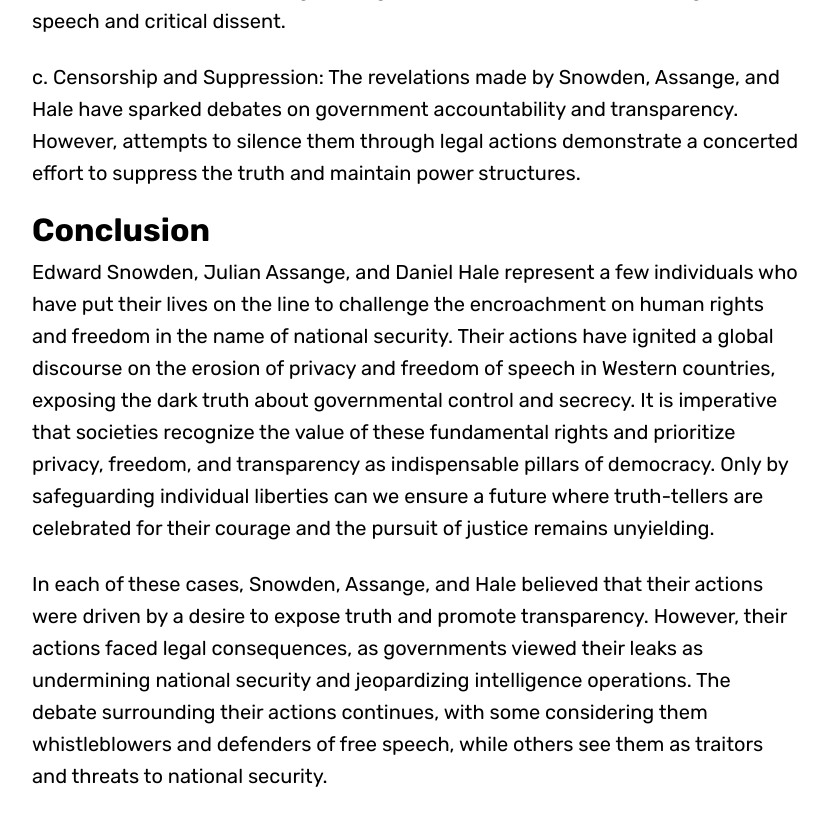
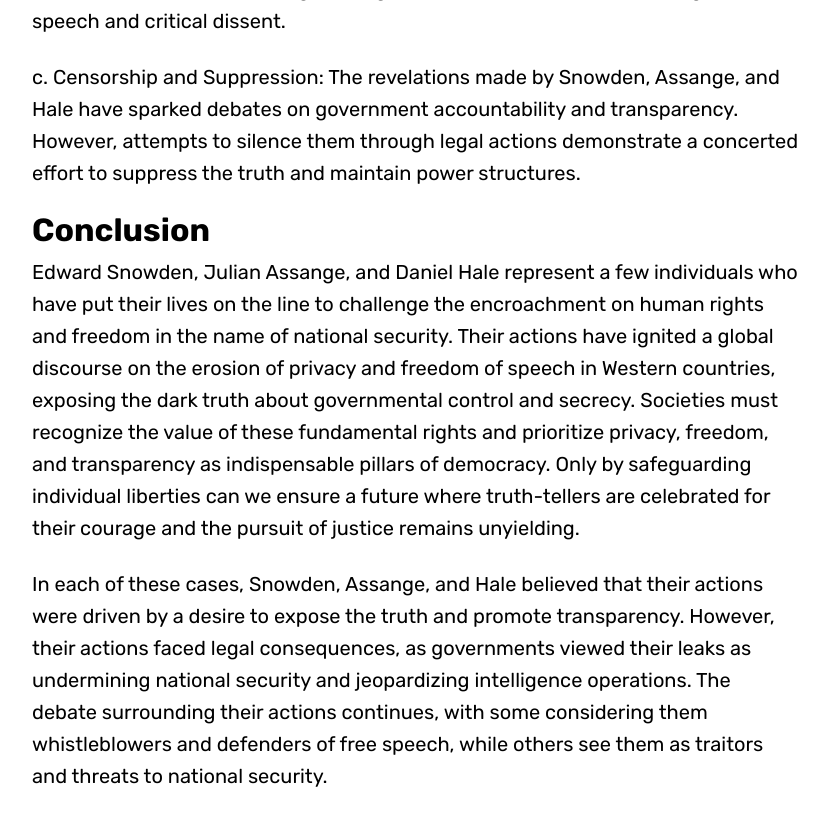
Before and after one commit to blitz0p3rations/blitz0p3rations.github.io, a Jekyll site: the page built from _posts/2020-01-04-Sacrificing-Freedom-for-Humanity-The-Courageous-Struggle-of-Snowden-Assange-and-Daniel-Hale.md, in a window 1280 px wide and 900 px high, scrolled down 4473 px. Shown: the top 826 px of the window, without its empty margins (224-1052 px from the left). Built offline with Jekyll 4.4.1, drawn with Linux system fonts in a browser that asks for light colours; some web fonts are replaced; some of the changed text lies outside the part shown.

Commit message:
Update 2020-01-04-Sacrificing-Freedom-for-Humanity-The-Courageous-Struggle-of-Snowden-Assange-and-Daniel-Hale.md

```diff
--- a/_posts/2020-01-04-Sacrificing-Freedom-for-Humanity-The-Courageous-Struggle-of-Snowden-Assange-and-Daniel-Hale.md
+++ b/_posts/2020-01-04-Sacrificing-Freedom-for-Humanity-The-Courageous-Struggle-of-Snowden-Assange-and-Daniel-Hale.md
@@ -32,7 +32,7 @@ Leaked Documents: WikiLeaks released the Iraq War Logs and Afghan War Diary, pro
 
 Daniel Hale, a former Air Force intelligence analyst, risked his freedom by leaking classified documents that exposed the true cost of the U.S. government's drone warfare program. His revelations revealed the extent of civilian casualties and the ethical dilemmas surrounding targeted killings. By exposing the human toll of drone warfare, Hale's actions shed light on the moral decay that can occur when secrecy supersedes transparency.
 
-Persecution: Daniel Hale faced prosecution for leaking classified documents to a journalist that exposed the U.S. military's drone warfare program. He pled guilty to charges under the Espionage Act in 2021 and was sentenced to prison.
+Persecution: Daniel Hale faced prosecution for leaking classified documents to a journalist who exposed the U.S. military's drone warfare program. He pled guilty to charges under the Espionage Act in 2021 and was sentenced to prison.
 Truth Exposed: Hale's leaks revealed the true impact of the U.S. drone warfare program, raising questions about the ethical implications of targeted killings and the high number of civilian casualties. His disclosures shed light on the controversial use of drone strikes in countries like Afghanistan, Yemen, and Somalia.
 
 Leaked Documents: Hale leaked documents that exposed details about the drone program's operation, including information on target selection, assessments of the program's effectiveness, and internal discussions on civilian casualties.
@@ -59,6 +59,6 @@ c. Censorship and Suppression: The revelations made by Snowden, Assange, and Hal
 
 # Conclusion
 
-Edward Snowden, Julian Assange, and Daniel Hale represent a few individuals who have put their lives on the line to challenge the encroachment on human rights and freedom in the name of national security. Their actions have ignited a global discourse on the erosion of privacy and freedom of speech in Western countries, exposing the dark truth about governmental control and secrecy. It is imperative that societies recognize the value of these fundamental rights and prioritize privacy, freedom, and transparency as indispensable pillars of democracy. Only by safeguarding individual liberties can we ensure a future where truth-tellers are celebrated for their courage and the pursuit of justice remains unyielding.
+Edward Snowden, Julian Assange, and Daniel Hale represent a few individuals who have put their lives on the line to challenge the encroachment on human rights and freedom in the name of national security. Their actions have ignited a global discourse on the erosion of privacy and freedom of speech in Western countries, exposing the dark truth about governmental control and secrecy. Societies must recognize the value of these fundamental rights and prioritize privacy, freedom, and transparency as indispensable pillars of democracy. Only by safeguarding individual liberties can we ensure a future where truth-tellers are celebrated for their courage and the pursuit of justice remains unyielding.
 
-In each of these cases, Snowden, Assange, and Hale believed that their actions were driven by a desire to expose truth and promote transparency. However, their actions faced legal consequences, as governments viewed their leaks as undermining national security and jeopardizing intelligence operations. The debate surrounding their actions continues, with some considering them whistleblowers and defenders of free speech, while others see them as traitors and threats to national security.
+In each of these cases, Snowden, Assange, and Hale believed that their actions were driven by a desire to expose the truth and promote transparency. However, their actions faced legal consequences, as governments viewed their leaks as undermining national security and jeopardizing intelligence operations. The debate surrounding their actions continues, with some considering them whistleblowers and defenders of free speech, while others see them as traitors and threats to national security.
```
Also changed, not shown: other parts of _posts/2020-01-04-Sacrificing-Freedom-for-Humanity-The-Courageous-Struggle-of-Snowden-Assange-and-Daniel-Hale.md (+1 -1 lines).
